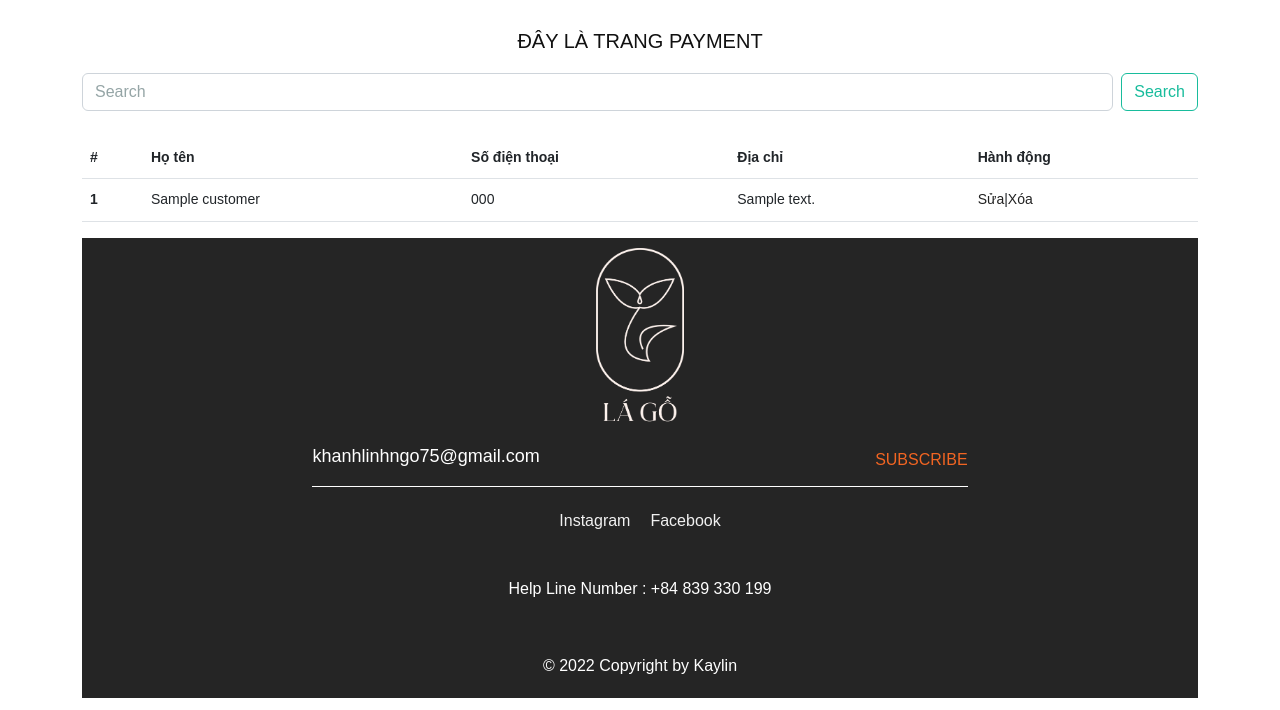
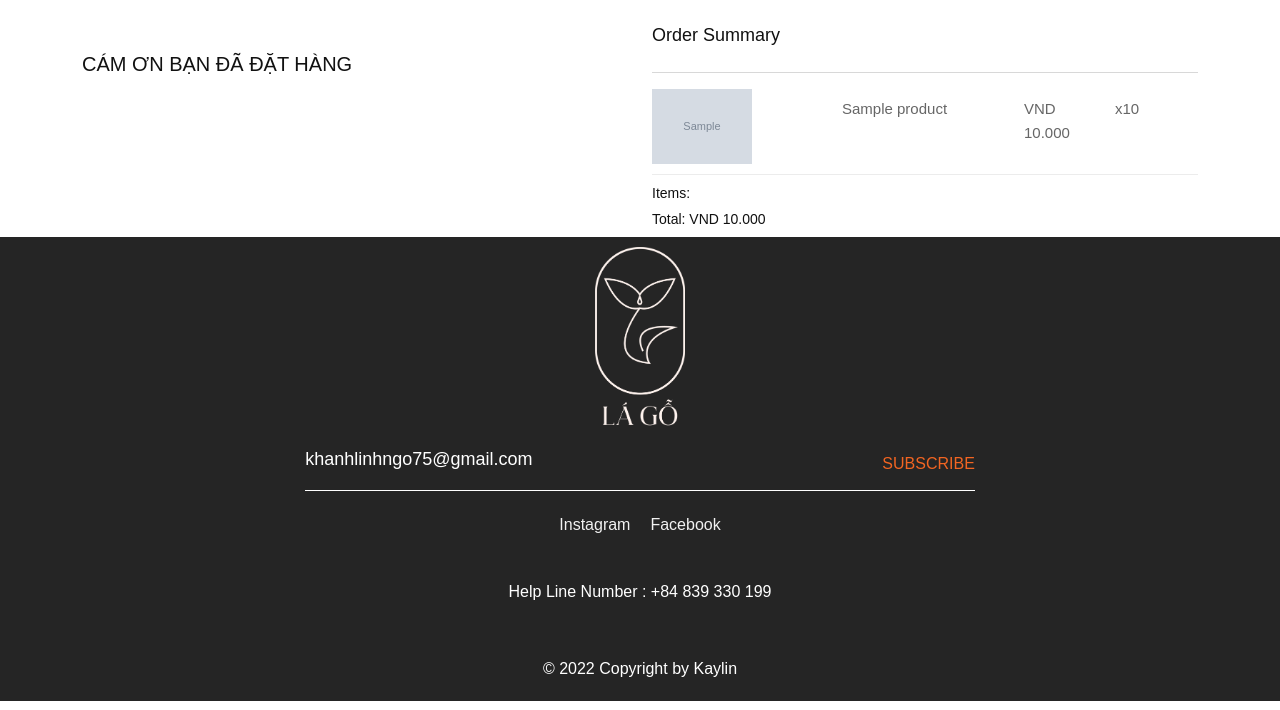
Before and after one commit to NghiaBuiDN/LaGo, a Django app: template templates/customer/payment.html in a window 1280 px wide. Shown: the part 90-800 px from the top of the page. Run offline with Django 4.2, Linux system fonts and the light colour scheme; the template is opened without the code that fills it: most values are stand-ins (such as "Sample title", 1, 10 or a date in 2020); grey boxes marked "Sample" are stand-in pictures; some libraries are stand-ins or nearby versions.

Commit message:
upload source code

```diff
--- a/templates/customer/payment.html
+++ b/templates/customer/payment.html
@@ -1,79 +1,41 @@
-{% extends "base.html" %}
-{% load static %}
-{% block content %}
-
-
+{% extends "base.html" %} {% load static %} {% block content %}
 
 <div class="container">
-    <div class="mb-3" style="
-    font-size: 15px;
-    text-align: center;
+  <div class="row">
+    <div class="col-lg-6">
+      <div
+      class="mb-3"
+      style="
+        font-size: 15px;
+        text-align: left;
 
-    margin-top: 30px;
-">
-       <h1 style="
-       font-size: 20px;
-   ">ĐÂY LÀ TRANG PAYMENT</h1>
+        margin-top: 30px;
+      "
+    >
 
+      <h1 style="font-size: 20px"><br>CÁM ƠN BẠN ĐÃ ĐẶT HÀNG</h1>
+      </div>
 
+    </div>
 
-  <form class="d-flex" action="{% url 'search_customer' %}" method=POST>
-    {% csrf_token %}
-    <input class="form-control me-2" placeholder="Search" aria-label="Search" type="search" name="searched" >
-    <button class="btn btn-outline-success" type="submit">
-      Search
-    </button>
-  </form>
-
+    <div class="col-lg-6">
+      <div class="box-element">
+        <br>
+        <h3>Order Summary</h3>
+        <hr>
+        {% for item in cart %}
+        <div class="cart-row">
+          <div style="flex:2"><img class="row-image" src="{{item.product.image.url}}"></div>
+          <div style="flex:2"><p>{{item.product.name}}</p></div>
+          <div style="flex:1"><p>VND {{item.product.price|floatformat:3}}</p></div>
+          <div style="flex:1"><p>x{{item.qty}}</p></div>
+        </div>
+        {% endfor %}
+        <h5>Items:   </h5>
+        <h5>Total:   VND {{cart.get_total|floatformat:3}}</h5>
+      </div>
+    </div>
+  </div>
 </div>
 
-<table class="table table-hover">
-  <thead>
-    <tr>
-      <th scope="col">#</th>
-      <th scope="col">Họ tên</th>
-      <th scope="col">Số điện thoại</th>
-      <th scope="col">Địa chỉ</th>
-      <th scope="col">Hành động</th>
-    </tr>
-  </thead>
-  <tbody>
-    {% for customer in page_obj%}
-    <tr>
-      <th scope="row">{{customer.id}}</th>
-      <td>{{customer.name}}</td>
-      <td>{{customer.phone}}</td>
-      <td>{{customer.address}}</td>
-      <td>
-        <a href="{%url 'update_customer' customer.id %}">Sửa</a>|<a
-          onclick="del_customer('{{customer.id}}')"
-          href="#"
-          >Xóa</a
-        >
-      </td>
-    </tr>
-    {% endfor %}
-
-  </div>
-  </tbody>
-</table>
-
-
-<script>
-  function del_customer(id_customer) {
-    $.ajax({
-      type: "GET",
-      url: "/customer/delete_customer",
-      data: {
-        customer_id: id_customer,
-      },
-      success: function (parsedData) {
-        console.log(parsedData)
-        alert(parsedData["mess"])
-        location.reload();
-      },
-    });
-  }
-</script>
-
 {% endblock %}
```
Also changed, not shown: db.sqlite3.
